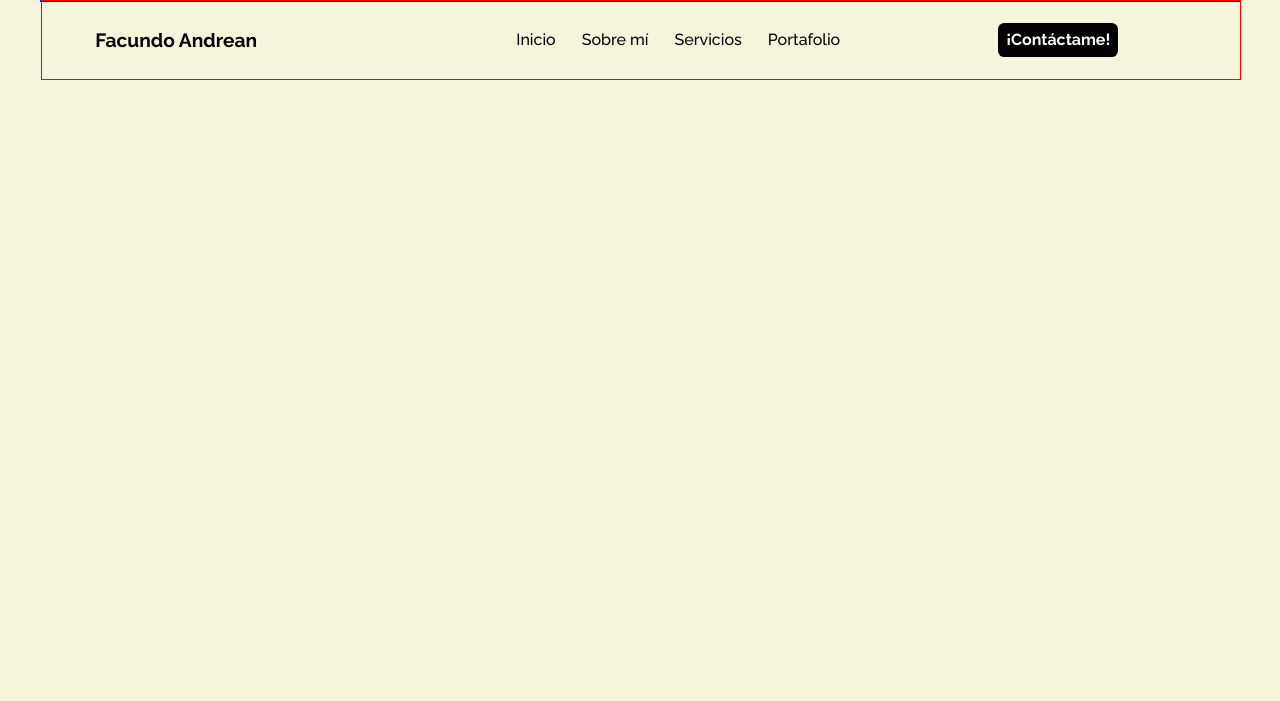
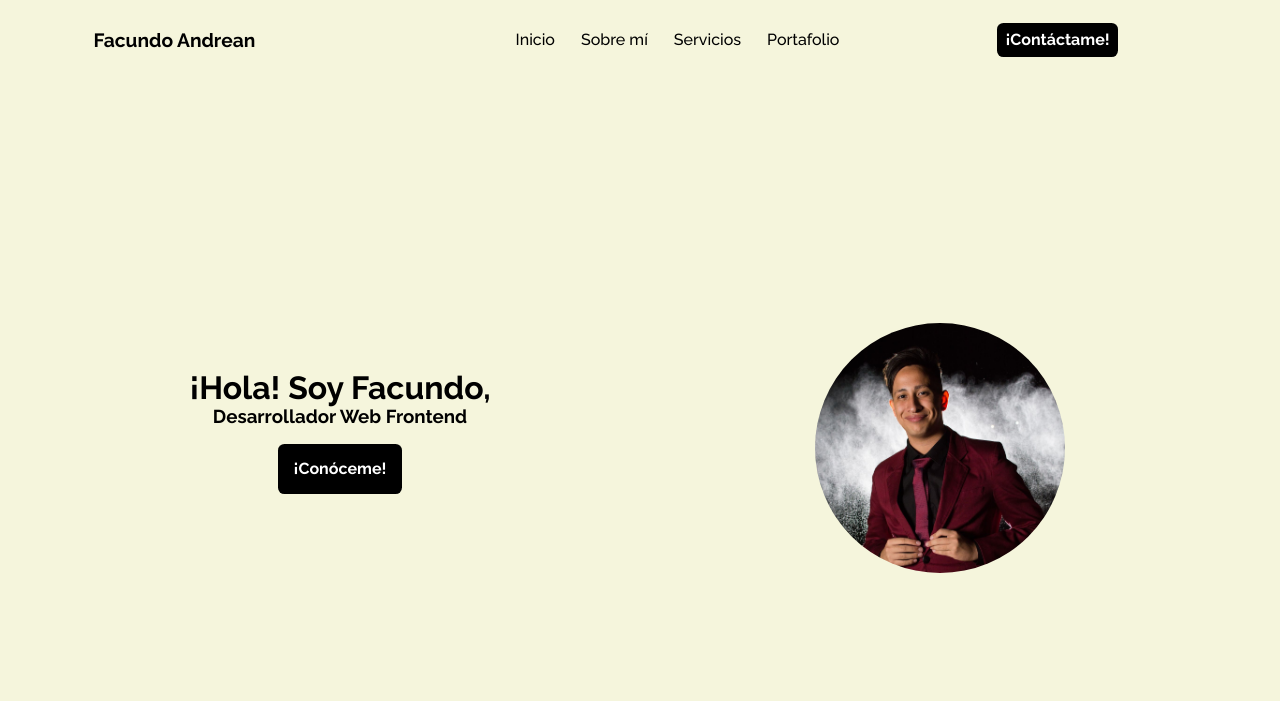
Before and after one commit to facuandrean/portfolio-antiguo, a plain HTML site: page index.html in a window 1280 px wide. Drawn offline with nearby package versions, Linux system fonts and the light colour scheme.

Commit message:
Creando una sección de inicio básica

```diff
--- a/css/style.css
+++ b/css/style.css
@@ -87,9 +87,9 @@ button:hover {
     min-width: 320px;
     max-width: 1200px;
     width: 100vw;
-    height: auto;
+    height: 100%;
     margin: 0 auto;
-    border: 1px solid blue
+    position: relative;
 }
 
 .header {
@@ -101,7 +101,6 @@ button:hover {
     display: flex;
     justify-content: space-between;
     align-items: center;
-    border: 1px solid red;
     position: fixed;
     bottom: 0;
 }
@@ -136,12 +135,71 @@ button:hover {
     position: fixed;
     bottom: 10vh;
     left: 0;
+    z-index: 999;
 }
 
 .h-n-ul__li-mobile,
 .h-n-ul__li-desktop {
     padding: .5rem;
     text-align: center;
+}
+
+.main {
+    width: 100%;
+    height: 90%;
+    display: flex;
+    flex-direction: column;
+}
+
+.main-presentationText,
+.main-presentationImg {
+    width: 100%;
+}
+
+.main-presentationText {
+    height: 50%;
+    display: flex;
+    flex-direction: column;
+    justify-content: flex-end;
+    align-items: center;
+    padding-bottom: 1rem;
+}
+
+.main-presentationText * {
+    margin: 0;
+    text-align: center;
+    font-size: minmax(320px, 4rem);
+}
+
+.main-presentationText a {
+    font-weight: 700;
+    border-radius: .4rem;
+    background: #000;
+    border: none;
+    cursor: pointer;
+    color: white;
+    padding: 1rem;
+    margin-top: 1rem;
+}
+
+.main-presentationText a:hover {
+    font-size: 1.2rem;
+}
+
+.main-presentationImg {
+    height: 50%;
+    display: flex;
+    justify-content: center;
+    align-items: flex-start;
+    padding-top: 1rem;
+}
+
+.main-presentationImg figure {
+    width: 150px;
+    height: 150px;
+    border-radius: 50%;
+    overflow: hidden;
+    margin: 0;
 }
 
 /* Utilities */
@@ -156,7 +214,58 @@ button:hover {
 
 /* mediaqueries */
 
+@media screen and (min-width:768px) {
+    .main {
+        flex-direction: row;
+    }
+
+    .main-presentationText,
+    .main-presentationImg {
+        width: 50%;
+    }
+
+    .main-presentationText {
+        height: 100%;
+        justify-content: center;
+        align-items: center;
+    }
+
+    /* .main-presentationText h1 {
+        font-size: 4vw;
+    }
+
+    .main-presentationText h3 {
+        font-size: 2.5vw;
+    } */
+
+    .main-presentationText * {
+        margin: 0;
+        text-align: center;
+    }
+
+    .main-presentationImg {
+        height: 100%;
+        display: flex;
+        justify-content: center;
+        align-items: center;
+        padding-top: 1rem;
+    }
+
+    .main-presentationImg figure {
+        width: 250px;
+        height: 250px;
+        border-radius: 50%;
+        overflow: hidden;
+        margin: 0;
+    }
+}
+
 @media screen and (min-width:1024px) {
+
+    .main {
+        position: absolute;
+        top: 10vh;
+    }
 
     .header {
         top: 0;
--- a/index.html
+++ b/index.html
@@ -64,6 +64,19 @@
 
         </header>
 
+        <main class="main">
+            <section class="main-presentationText">
+                <h1>¡Hola! Soy Facundo,</h1>
+                <h3>Desarrollador Web Frontend</h3>
+                <a href="#" >¡Conóceme!</a>
+            </section>
+            <section class="main-presentationImg">
+                <figure class="main-presentationImg__figure">
+                    <img src="assets/facuandrean-2.jpg" alt="Facundo Andrean">
+                </figure>
+            </section>
+        </main>
+
     </div>
 
     <script src="js/script.js"></script>
```
Also changed, not shown: assets/facuandrean-2.jpg (added).
